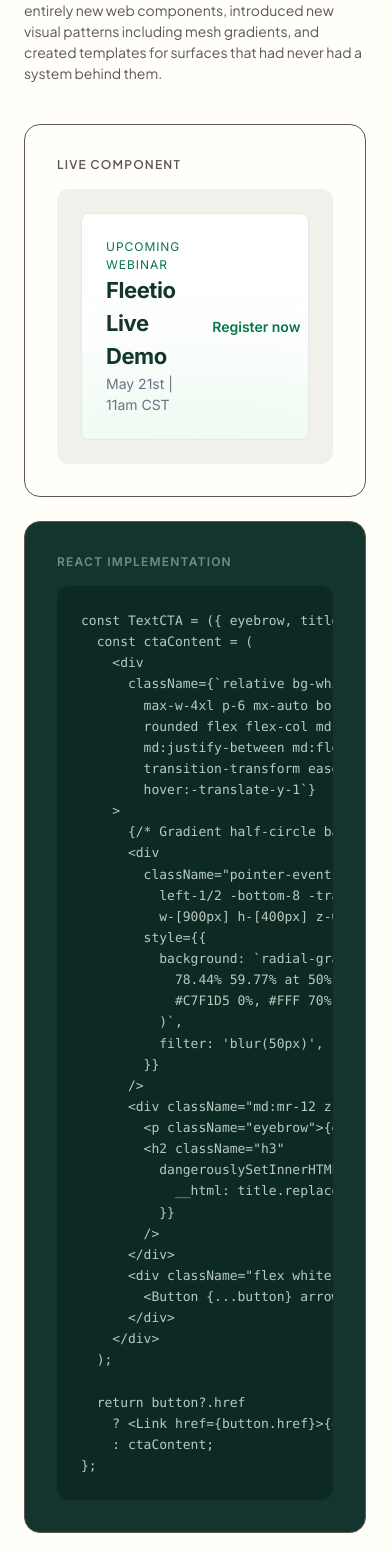
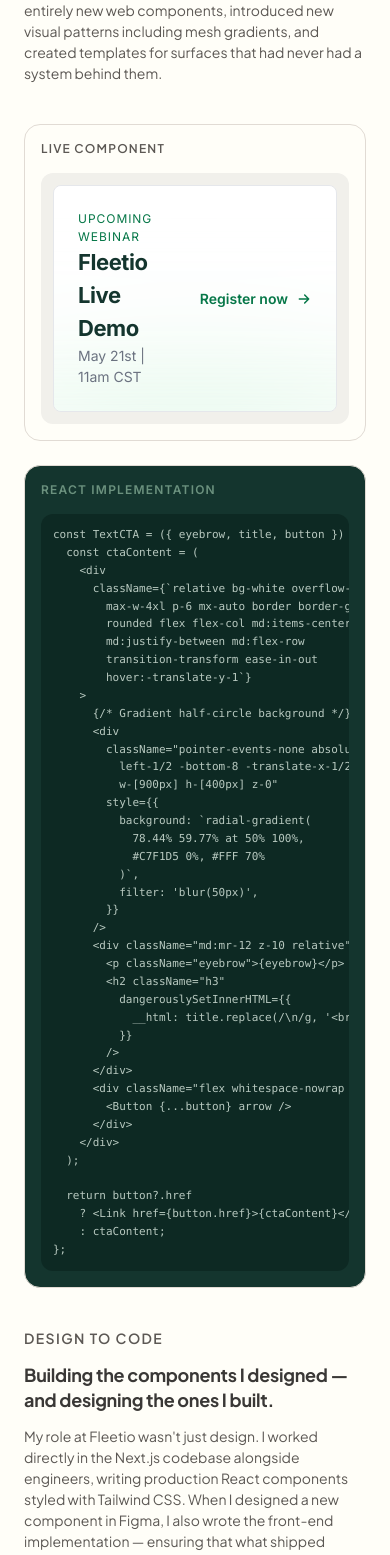
Before and after one commit to lindseydrennan/lindsey-drennan-portfolio, a Next.js app: page /my-work in a window 390 px wide. Shown: the part 3506-5061 px from the top of the page. Built offline with nearby package versions, Linux system fonts and the light colour scheme; no server answers.

Commit message:
fix component showcase mobile: reduce padding, smaller code text, inline border styles

```diff
--- a/src/components/organisms/ComponentShowcase.tsx
+++ b/src/components/organisms/ComponentShowcase.tsx
@@ -123,12 +123,12 @@
     <div className="flex w-full flex-col gap-6">
       <div className="grid w-full grid-cols-2 gap-6 max-md:grid-cols-1">
         {/* Live preview */}
-        <div className="flex flex-col gap-4 rounded-2xl border border-borders bg-cream p-8">
+        <div className="flex flex-col gap-4 rounded-2xl p-8 max-sm:p-4" style={{ border: "1px solid var(--borders)", backgroundColor: "var(--cream)" }}>
           <span className="text-xs font-semibold uppercase tracking-[0.1em] text-green">
             Live component
           </span>
 
-          <div className="flex flex-1 flex-col justify-center gap-4 rounded-xl bg-[#F1F0EB] p-6">
+          <div className="flex flex-1 flex-col justify-center gap-4 rounded-xl bg-[#F1F0EB] p-6 max-sm:p-3">
             <TextCTA
               eyebrow="Upcoming Webinar"
               title="Fleetio Live Demo"
@@ -140,7 +140,7 @@
         </div>
 
         {/* Code panel */}
-        <div className="flex flex-col gap-4 rounded-2xl border border-borders bg-[#14352E] p-8">
+        <div className="flex flex-col gap-4 rounded-2xl bg-[#14352E] p-8 max-sm:p-4" style={{ border: "1px solid var(--borders)" }}>
           <span
             className="text-xs font-semibold uppercase tracking-[0.1em]"
             style={{ fontFamily: "var(--font-inter), sans-serif", color: "#6B917E" }}
@@ -148,7 +148,7 @@
             React implementation
           </span>
           <pre
-            className="flex-1 overflow-x-auto rounded-xl bg-[#0D2923] p-6 text-[13px] leading-relaxed"
+            className="flex-1 overflow-x-auto rounded-xl bg-[#0D2923] p-6 max-sm:p-3 text-[13px] max-sm:text-[11px] leading-relaxed"
             style={{ fontFamily: "var(--font-ibm-plex-mono), monospace", color: "#B8C9C0" }}
           >
             <code>{CODE}</code>
```
